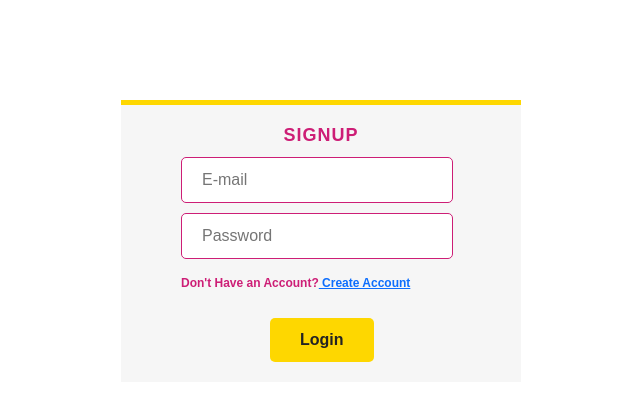
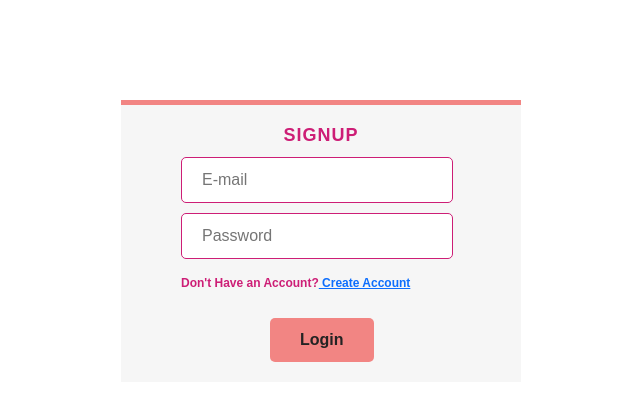
Before and after one commit to AnjaliKaware6/Eco-Saver, a React (Create React App) app: page /login in a window 1280 px wide. Shown: the top 400 px of the page, without its empty margins (319-959 px from the left). Built offline with nearby package versions, Linux system fonts and the light colour scheme; the HTML template or start-up script is replaced by a standard one.

Commit message:
background color change

```diff
--- a/src/components/Auth/sign.css
+++ b/src/components/Auth/sign.css
@@ -13,7 +13,7 @@
     margin: 0px auto;
     width: 400px;
     margin-top: 100px;
-    border-top: 5px solid #fed700;
+    border-top: 5px solid #f28583;
 }
 .main_container_signup .header
 {
@@ -60,7 +60,7 @@
     padding: 10px 30px;
     border: none;
     outline: none;
-    background: #fed700;
+    background: #f28583;
     border-radius: 5px;
     color: #232323;
     font-weight: 600;
--- a/src/components/Auth/signup.css
+++ b/src/components/Auth/signup.css
@@ -13,7 +13,7 @@
     margin: 0px auto;
     width: 400px;
     margin-top: 100px;
-    border-top: 5px solid #fed700;
+    border-top: 5px solid #f28583;
 
 }
 .main_container_signup .header
@@ -72,7 +72,7 @@
     padding: 10px 30px;
     border: none;
     outline: none;
-    background: #fed700;
+    background: #f28583;
     border-radius: 5px;
     color: #232323;
     font-weight: 600;
```
